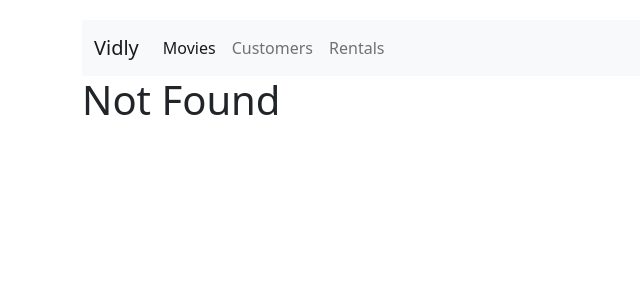
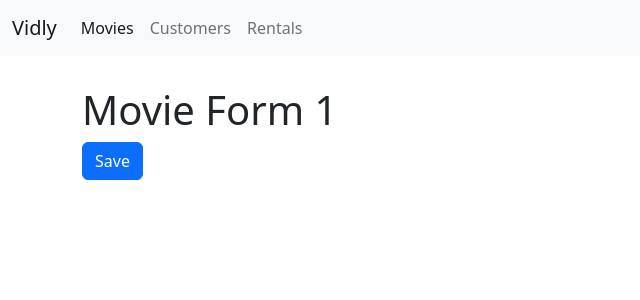
Before and after one commit to zalogarciam/vidly, a React (Create React App) app in the folder vidlyu/: page /movies/1 in a window 1280 px wide. Before the commit this address had no page. Shown: the top 300 px of the page, without its empty margins (0-640 px from the left). Built offline with nearby package versions, Linux system fonts and the light colour scheme.

Commit message:
use params and use navigate

```diff
--- a/vidlyu/src/App.js
+++ b/vidlyu/src/App.js
@@ -1,18 +1,20 @@
-import "./App.css";
+import { Route, Routes, Navigate } from "react-router-dom";
 import Movie from "./components/movie";
 import NavBar from "./components/navBar";
-import { Route, Routes, Navigate } from "react-router-dom";
 import Customer from "./components/customer";
 import Rental from "./components/rental";
 import NotFound from "./components/notFound";
+import "./App.css";
+import { Fragment } from "react";
+import MovieForm from "./components/movieForm";
 
 function App() {
   return (
+    <Fragment>
+      <NavBar></NavBar>
       <main className="container">
-      <div>
-        <NavBar></NavBar>
-        <div className="content">
         <Routes>
+          <Route path="/movies/:id" element={<MovieForm></MovieForm>}></Route>
           <Route path="/movies" element={<Movie />}></Route>
           <Route path="/customers" element={<Customer />}></Route>
           <Route path="/rentals" element={<Rental />}></Route>
@@ -20,9 +22,8 @@
           <Route path="*" element={<NotFound />} />
           <Route path="/" element={<Navigate to="/movies" />} />
         </Routes>
-        </div>
-      </div>
       </main>
+    </Fragment>
   );
 }
 
--- a/vidlyu/src/components/movieForm.jsx
+++ b/vidlyu/src/components/movieForm.jsx
@@ -1,5 +1,16 @@
+import { useNavigate, useParams } from "react-router-dom";
+
 const MovieForm = () => {
-  return <h1>Movie Form</h1>;
+  const params = useParams();
+  const navigate = useNavigate();
+  return (
+    <div>
+      <h1>Movie Form {params.id} </h1>
+      <button className="btn btn-primary" onClick={() => navigate("/movies")}>
+        Save
+      </button>
+    </div>
+  );
 };
 
 export default MovieForm;
--- a/vidlyu/src/components/moviesTable.jsx
+++ b/vidlyu/src/components/moviesTable.jsx
@@ -1,10 +1,17 @@
 import React, { Component } from "react";
+import { Link } from "react-router-dom";
 import Like from "./common/like";
 import Table from "./common/table";
 
 class MoviesTable extends Component {
   columns = [
-    { path: "title", label: "Title" },
+    {
+      path: "title",
+      label: "Title",
+      content: (movie) => (
+        <Link to={`/movies/${movie._id}`}>{movie.title}</Link>
+      ),
+    },
     { path: "genre.name", label: "Genre" },
     { path: "numberInStock", label: "Stock" },
     { path: "dailyRentalRate", label: "Rate" },
--- a/vidlyu/src/components/navBar.jsx
+++ b/vidlyu/src/components/navBar.jsx
@@ -1,12 +1,12 @@
-import { NavLink } from "react-router-dom";
+import { NavLink, Link } from "react-router-dom";
 
 const NavBar = () => {
   return (
     <nav className="navbar navbar-expand-lg bg-light">
       <div className="container-fluid">
-        <NavLink className="navbar-brand" to="/">
+        <Link className="navbar-brand" vto="/">
           Vidly
-        </NavLink>
+        </Link>
         <button
           className="navbar-toggler"
           type="button"
--- a/vidlyu/src/index.css
+++ b/vidlyu/src/index.css
@@ -5,7 +5,10 @@
     sans-serif;
   -webkit-font-smoothing: antialiased;
   -moz-osx-font-smoothing: grayscale;
-  padding: 20px;
+}
+
+.navbar {
+  margin-bottom: 30px;
 }
 
 code {
```
Lines whose indentation alone changed are shown as unchanged.
